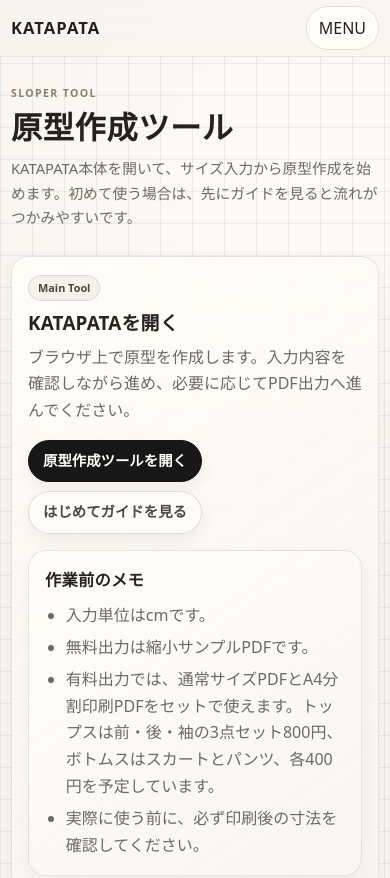
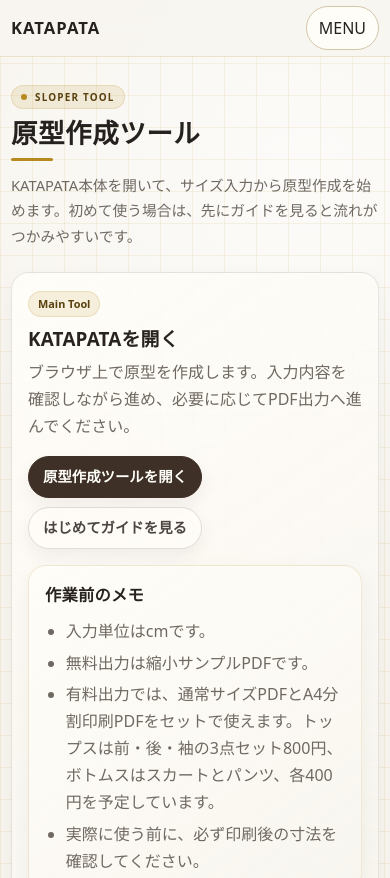
Before and after one commit to katapata89/katapata-site-test, a plain HTML site: page tools/sloper/index.html in a window 390 px wide. Shown: the top 878 px of the page. Drawn offline with Linux system fonts and the light colour scheme.

Commit message:
Add files via upload

```diff
--- a/assets/css/site.css
+++ b/assets/css/site.css
@@ -1189,3 +1189,156 @@ body {
   .guide-hero-copy h1 { font-size: clamp(1.95rem, 10vw, 2.75rem); }
   .guide-hero-copy p { line-height: 1.72; }
 }
+
+/* ------------------------------------------------------------
+   KATAPATA compact title + mustard accent update
+   ------------------------------------------------------------ */
+:root {
+  --accent: #b68a1f;
+  --accent-dark: #59410f;
+  --accent-soft: #f1dfaa;
+  --accent-pale: #fbf4db;
+  --grid: rgba(182, 138, 31, 0.095);
+  --line: #d4c5ab;
+}
+
+.site-header {
+  border-bottom-color: rgba(182, 138, 31, 0.18);
+}
+.site-nav a:hover,
+.site-nav a.is-active {
+  background: rgba(182, 138, 31, .13);
+}
+
+/* Tighten the page-title area and add a small mustard accent. */
+.page-hero {
+  padding: 34px 0 14px;
+}
+.eyebrow {
+  display: inline-flex;
+  align-items: center;
+  gap: 8px;
+  color: var(--accent-dark);
+  background: rgba(182, 138, 31, .13);
+  border: 1px solid rgba(182, 138, 31, .18);
+  border-radius: 999px;
+  padding: 4px 10px;
+  margin-bottom: 10px;
+  font-size: .66rem;
+  letter-spacing: .12em;
+}
+.eyebrow::before {
+  content: "";
+  width: 6px;
+  height: 6px;
+  border-radius: 999px;
+  background: var(--accent);
+}
+.page-title {
+  font-size: clamp(1.72rem, 3.7vw, 3.05rem);
+  line-height: 1.08;
+  letter-spacing: .02em;
+  max-width: 900px;
+}
+.page-title::after {
+  content: "";
+  display: block;
+  width: 48px;
+  height: 3px;
+  border-radius: 999px;
+  background: var(--accent);
+  margin-top: 12px;
+}
+.page-lead {
+  max-width: 690px;
+  margin-top: 12px;
+  font-size: .98rem;
+  line-height: 1.72;
+}
+
+.section {
+  padding: 25px 0;
+}
+.section-title {
+  font-size: clamp(1.26rem, 2.45vw, 1.82rem);
+  margin-bottom: 14px;
+}
+.card {
+  border-color: rgba(182, 138, 31, .18);
+}
+.card h2,
+.card h3,
+.article-item h2,
+.mini-note h3,
+.split-panel h2 {
+  letter-spacing: .01em;
+}
+.badge,
+.article-date {
+  color: var(--accent-dark);
+  background: rgba(182, 138, 31, .12);
+  border-color: rgba(182, 138, 31, .18);
+}
+.btn.primary,
+.fake-button.primary {
+  background: #3f3027;
+  border-color: #3f3027;
+}
+.btn:not(.primary):hover,
+.fake-button:not(.primary):hover {
+  border-color: rgba(182, 138, 31, .45);
+  background: var(--accent-pale);
+}
+.step::before {
+  background: var(--accent);
+  color: #fffdf8;
+}
+.notice,
+.mini-note,
+.list-card,
+.outputGuideItem,
+.guide-callout {
+  border-color: rgba(182, 138, 31, .16);
+}
+.article-item:hover {
+  border-color: rgba(182, 138, 31, .28);
+}
+
+/* Guide page: keep the wide image visible while matching the mustard accent. */
+.guide-hero-modern {
+  padding-top: clamp(20px, 2.5vw, 30px);
+  padding-bottom: clamp(10px, 1.4vw, 16px);
+}
+.guide-hero-copy h1 {
+  font-size: clamp(1.86rem, 3vw, 2.72rem);
+}
+.guide-hero-copy h1::after {
+  content: "";
+  display: block;
+  width: 46px;
+  height: 3px;
+  border-radius: 999px;
+  background: var(--accent);
+  margin-top: 10px;
+}
+.guide-hero-copy p {
+  font-size: .94rem;
+}
+.guide-actions .btn:not(.primary) {
+  background: var(--accent-pale);
+}
+
+@media (max-width: 840px) {
+  .page-hero { padding: 28px 0 13px; }
+  .page-title { font-size: clamp(1.45rem, 6.8vw, 2.12rem); }
+  .page-lead { font-size: .92rem; }
+  .section { padding: 22px 0; }
+}
+
+@media (max-width: 520px) {
+  .page-hero { padding-top: 24px; }
+  .eyebrow { font-size: .62rem; padding: 3px 9px; }
+  .page-title::after { margin-top: 10px; width: 42px; }
+  .section { padding: 19px 0; }
+  .guide-hero-copy h1 { font-size: clamp(1.75rem, 9vw, 2.42rem); }
+}
```
Also changed, not shown: README_mustard_accent_update.txt (added).
